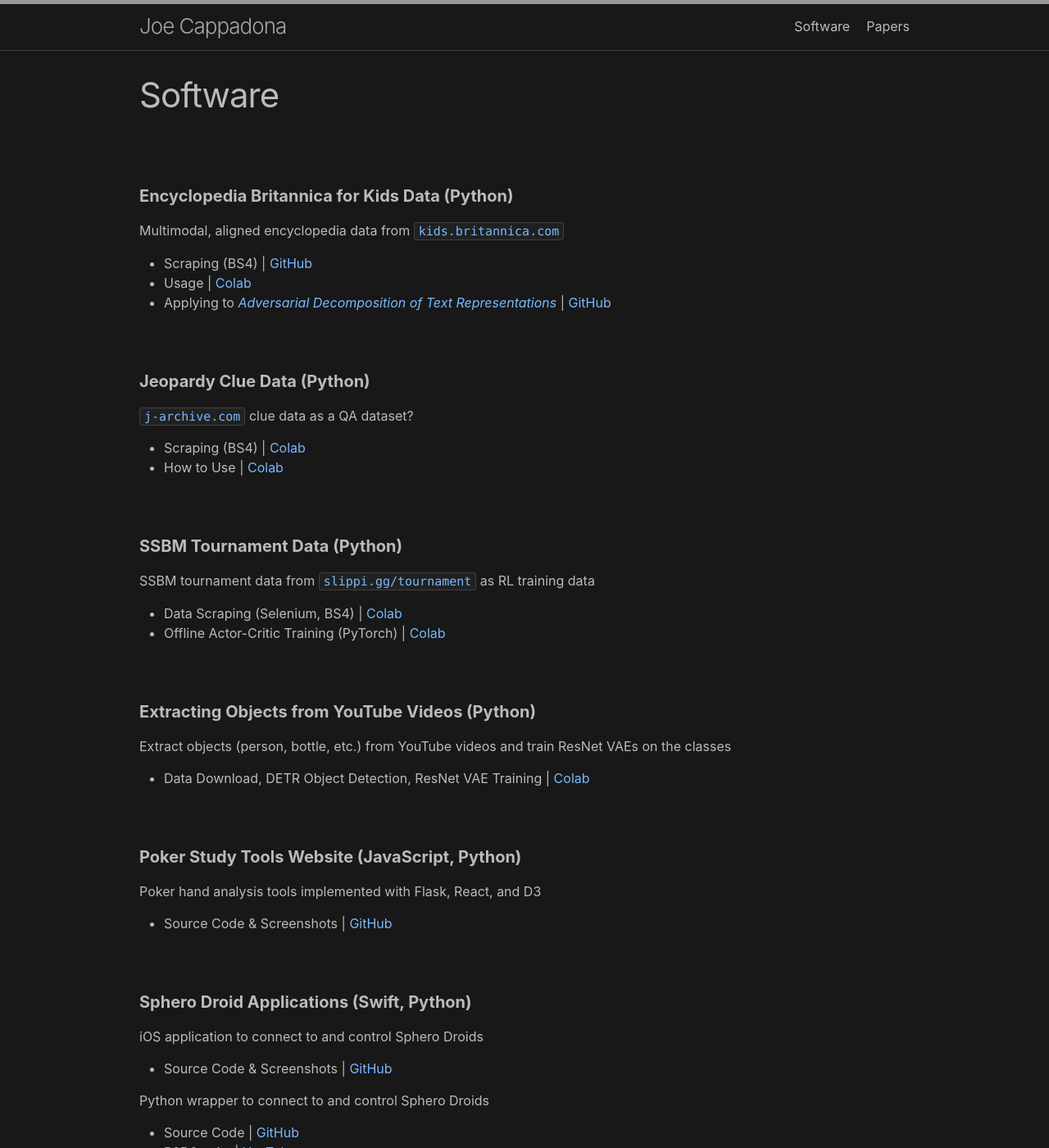
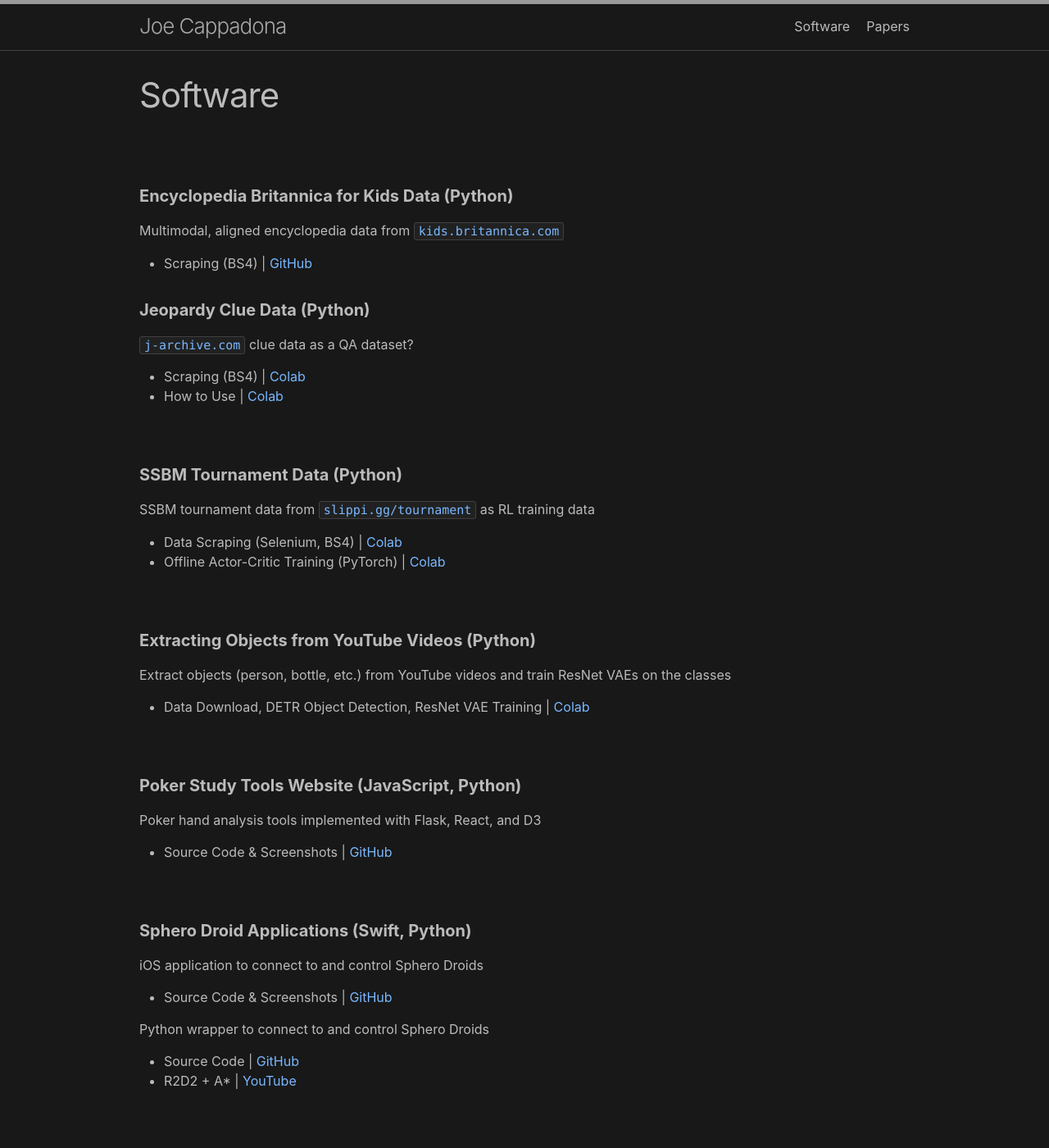
Before and after one commit to josephcappadona/josephcappadona.github.io, a Jekyll site: the page built from software.md, in a window 1280 px wide and 1400 px high. Shown: the whole window at 82% size. Built offline with Jekyll 4.4.1, drawn with Linux system fonts in a browser that asks for light colours; some of the changed text lies outside the part shown.

Commit message:
Update software.md

```diff
--- a/software.md
+++ b/software.md
@@ -9,15 +9,10 @@ permalink: /software/
 #### **Encyclopedia Britannica for Kids Data (Python)**
 
 Multimodal, aligned encyclopedia data from [``kids.britannica.com``](https://kids.britannica.com)
-
   * Scraping (BS4) \| [GitHub](https://github.com/josephcappadona/kids_britannica/tree/dev/kids_britannica)
-  * Usage \| [Colab](https://colab.research.google.com/drive/1r1xf4Xnk2Vej_l6GxiqFkxg89YFBqYQY)
-  * Applying to [*Adversarial Decomposition of Text Representations*](https://arxiv.org/abs/1808.09042) \| [GitHub](https://github.com/josephcappadona/adversarial_decomposition)
-
 <br>
 
 #### **Jeopardy Clue Data (Python)**
-
 [``j-archive.com``](https://j-archive.com) clue data as a QA dataset?
   * Scraping (BS4) \| [Colab](https://colab.research.google.com/drive/1Md2zFZivl3QgXmuUNMjIT2mDLgB158gY)
   * How to Use \| [Colab](https://colab.research.google.com/drive/1X99ypJ3E_6jrc76I5DnMKrjgkmezEGvv)
```
Also changed, not shown: other parts of software.md (+0 -2 lines).
